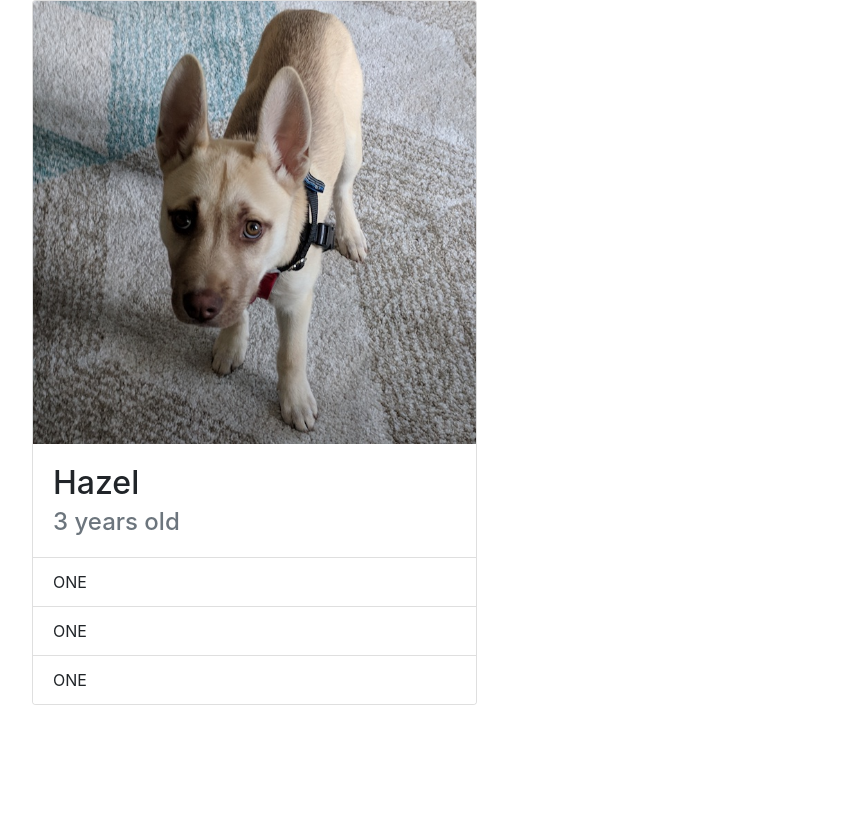
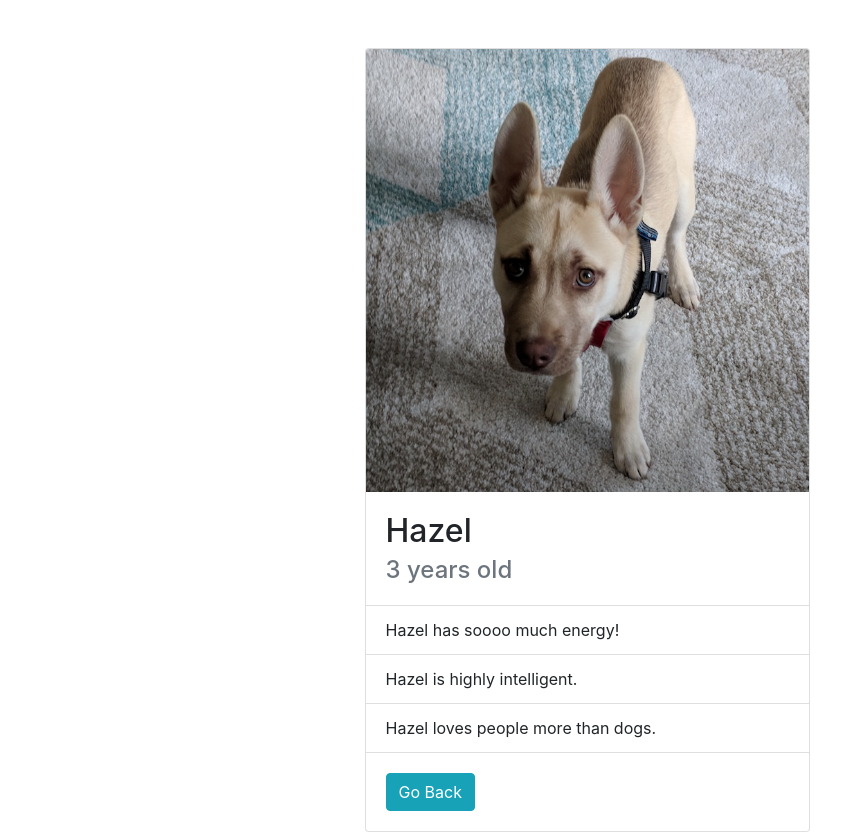
Before and after one commit to liviupreda/react-dog-finder, a React (Create React App) app: page /dogs/Hazel in a window 1280 px wide. Shown: the whole page, without its empty margins (53-894 px from the left). Before the commit the page ends 800 px from the top, so only its background shows below. Built offline with nearby package versions, Linux system fonts and the light colour scheme.

Commit message:
finish DogList component

```diff
--- a/src/DogDetails.js
+++ b/src/DogDetails.js
@@ -1,4 +1,5 @@
 import React, { Component } from "react";
+import { Link } from "react-router-dom";
 import "./DogDetails.css";
 
 class DogDetails extends Component {
@@ -6,7 +7,7 @@ class DogDetails extends Component {
     let { dog } = this.props;
     return (
       <div className="container">
-        <div className="DogDetails row">
+        <div className="DogDetails row justify-content-center mt-5">
           <div className="col-11 col-lg-5">
             <div className="DogDetails-card card">
               <img className="card-img-top" src={dog.src} alt={dog.name} />
@@ -17,10 +18,17 @@ class DogDetails extends Component {
                 </h4>
               </div>
               <ul className="list-group list-group-flush">
-                <li className="list-group-item">ONE</li>
-                <li className="list-group-item">ONE</li>
-                <li className="list-group-item">ONE</li>
+                {dog.facts.map((fact, i) => (
+                  <li className="list-group-item" key={i}>
+                    {fact}
+                  </li>
+                ))}
               </ul>
+              <div className="card-body">
+                <Link to="/dogs" className="btn btn-info">
+                  Go Back
+                </Link>
+              </div>
             </div>
           </div>
         </div>
```
